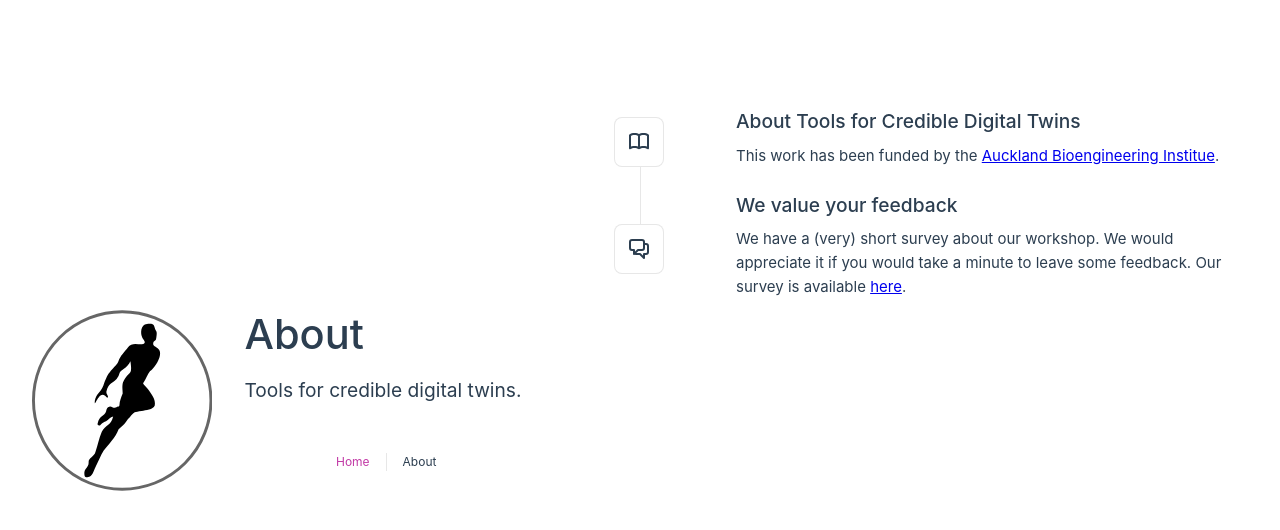
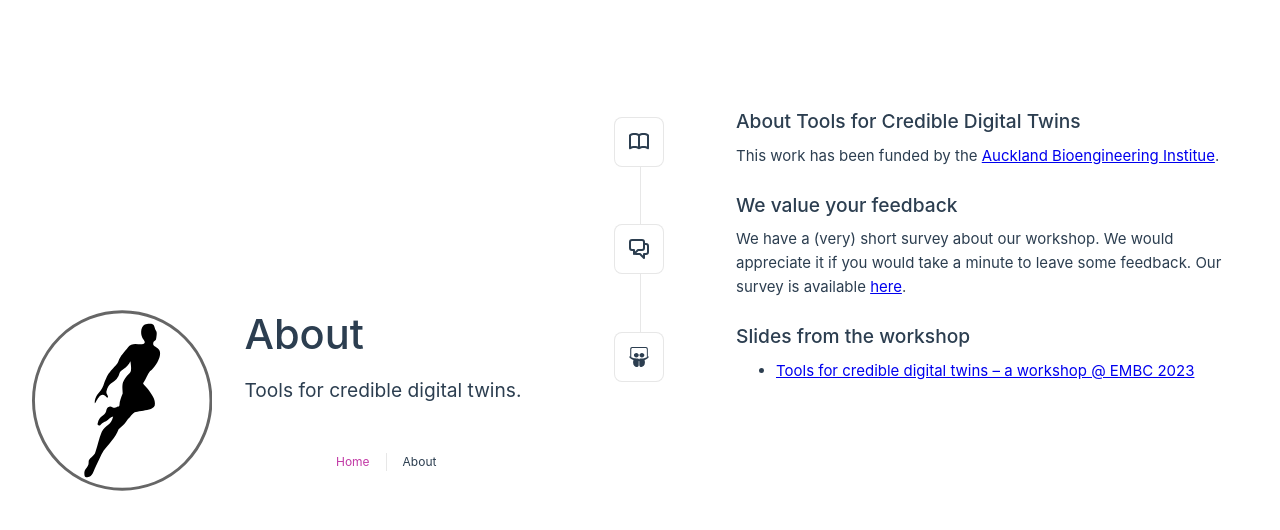
Before and after one commit to tools-for-credible-digital-twins/tools-for-credible-digital-twins.github.io, a Vue app: page /about in a window 1280 px wide. Shown: the top 530 px of the page. Built offline with nearby package versions, Linux system fonts and the light colour scheme; what vue3-sphinx-xml would draw is missing.

Commit message:
Add two new icons, add link to workshop slides.

```diff
--- a/src/components/TheWelcome.vue
+++ b/src/components/TheWelcome.vue
@@ -5,6 +5,7 @@ import ToolingIcon from './icons/IconTooling.vue'
 import EcosystemIcon from './icons/IconEcosystem.vue'
 import CommunityIcon from './icons/IconCommunity.vue'
 import SupportIcon from './icons/IconSupport.vue'
+import UploadIcon from './icons/IconUpload.vue'
 </script>
 
 <template>
@@ -54,7 +55,7 @@ import SupportIcon from './icons/IconSupport.vue'
 
   <WelcomeItem>
     <template #icon>
-      <ToolingIcon />
+      <UploadIcon />
     </template>
     <template #heading><RouterLink to="/publishing">Publishing</RouterLink></template>
     Introducing the <a _target="blank" href="https://journal.physiomeproject.org/">Physiome journal</a>, a key component in encouraging reproducibility and providing evidence for credibility.
--- /dev/null
+++ b/src/components/icons/IconSlides.vue
@@ -0,0 +1,7 @@
+<template>
+  <svg xmlns="http://www.w3.org/2000/svg" height="20" width="20" fill="currentColor" viewBox="0 0 512 512">
+    <path
+      d="M187.7 153.7c-34 0-61.7 25.7-61.7 57.7 0 31.7 27.7 57.7 61.7 57.7s61.7-26 61.7-57.7c0-32-27.7-57.7-61.7-57.7zm143.4 0c-34 0-61.7 25.7-61.7 57.7 0 31.7 27.7 57.7 61.7 57.7 34.3 0 61.7-26 61.7-57.7.1-32-27.4-57.7-61.7-57.7zm156.6 90l-6 4.3V49.7c0-27.4-20.6-49.7-46-49.7H76.6c-25.4 0-46 22.3-46 49.7V248c-2-1.4-4.3-2.9-6.3-4.3-15.1-10.6-25.1 4-16 17.7 18.3 22.6 53.1 50.3 106.3 72C58.3 525.1 252 555.7 248.9 457.5c0-.7.3-56.6.3-96.6 5.1 1.1 9.4 2.3 13.7 3.1 0 39.7.3 92.8.3 93.5-3.1 98.3 190.6 67.7 134.3-124 53.1-21.7 88-49.4 106.3-72 9.1-13.8-.9-28.3-16.1-17.8zm-30.5 19.2c-68.9 37.4-128.3 31.1-160.6 29.7-23.7-.9-32.6 9.1-33.7 24.9-10.3-7.7-18.6-15.5-20.3-17.1-5.1-5.4-13.7-8-27.1-7.7-31.7 1.1-89.7 7.4-157.4-28V72.3c0-34.9 8.9-45.7 40.6-45.7h317.7c30.3 0 40.9 12.9 40.9 45.7v190.6z"
+    />
+  </svg>
+</template>
--- /dev/null
+++ b/src/components/icons/IconUpload.vue
@@ -0,0 +1,7 @@
+<template>
+  <svg xmlns="http://www.w3.org/2000/svg" height="20" width="20" fill="currentColor" viewBox="0 0 512 512">
+    <path
+      d="M288 109.3V352c0 17.7-14.3 32-32 32s-32-14.3-32-32V109.3l-73.4 73.4c-12.5 12.5-32.8 12.5-45.3 0s-12.5-32.8 0-45.3l128-128c12.5-12.5 32.8-12.5 45.3 0l128 128c12.5 12.5 12.5 32.8 0 45.3s-32.8 12.5-45.3 0L288 109.3zM64 352H192c0 35.3 28.7 64 64 64s64-28.7 64-64H448c35.3 0 64 28.7 64 64v32c0 35.3-28.7 64-64 64H64c-35.3 0-64-28.7-64-64V416c0-35.3 28.7-64 64-64zM432 456a24 24 0 1 0 0-48 24 24 0 1 0 0 48z"
+    />
+  </svg>
+</template>
--- a/src/views/AboutView.vue
+++ b/src/views/AboutView.vue
@@ -3,6 +3,7 @@ import StandardLayout from '../layouts/StandardLayout.vue'
 import WelcomeItem from '../components/WelcomeItem.vue'
 import DocumentationIcon from '../components/icons/IconDocumentation.vue'
 import CommunityIcon from '../components/icons/IconCommunity.vue'
+import SlidesIcon from '../components/icons/IconSlides.vue'
 </script>
 
 <template>
@@ -22,9 +23,22 @@ import CommunityIcon from '../components/icons/IconCommunity.vue'
         <CommunityIcon />
       </template>
       <template #heading>We value your feedback</template>
-      We have a (very) short survey about our workshop.
-      We would appreciate it if you would take a minute to leave some feedback.
-      Our survey is available <a _target="blank" href="https://forms.gle/A1JhLWENCfHhMVHR7">here</a>.
+      We have a (very) short survey about our workshop. We would appreciate it if you would take a
+      minute to leave some feedback. Our survey is available
+      <a _target="blank" href="https://forms.gle/A1JhLWENCfHhMVHR7">here</a>.
+    </WelcomeItem>
+    <WelcomeItem>
+      <template #icon>
+        <SlidesIcon />
+      </template>
+      <template #heading>Slides from the workshop</template>
+      <ul>
+        <li>
+          <a _target="blank" href="https://doi.org/10.17608/k6.auckland.23735535">
+            Tools for credible digital twins – a workshop @ EMBC 2023
+          </a>
+        </li>
+      </ul>
     </WelcomeItem>
   </standard-layout>
 </template>
```
